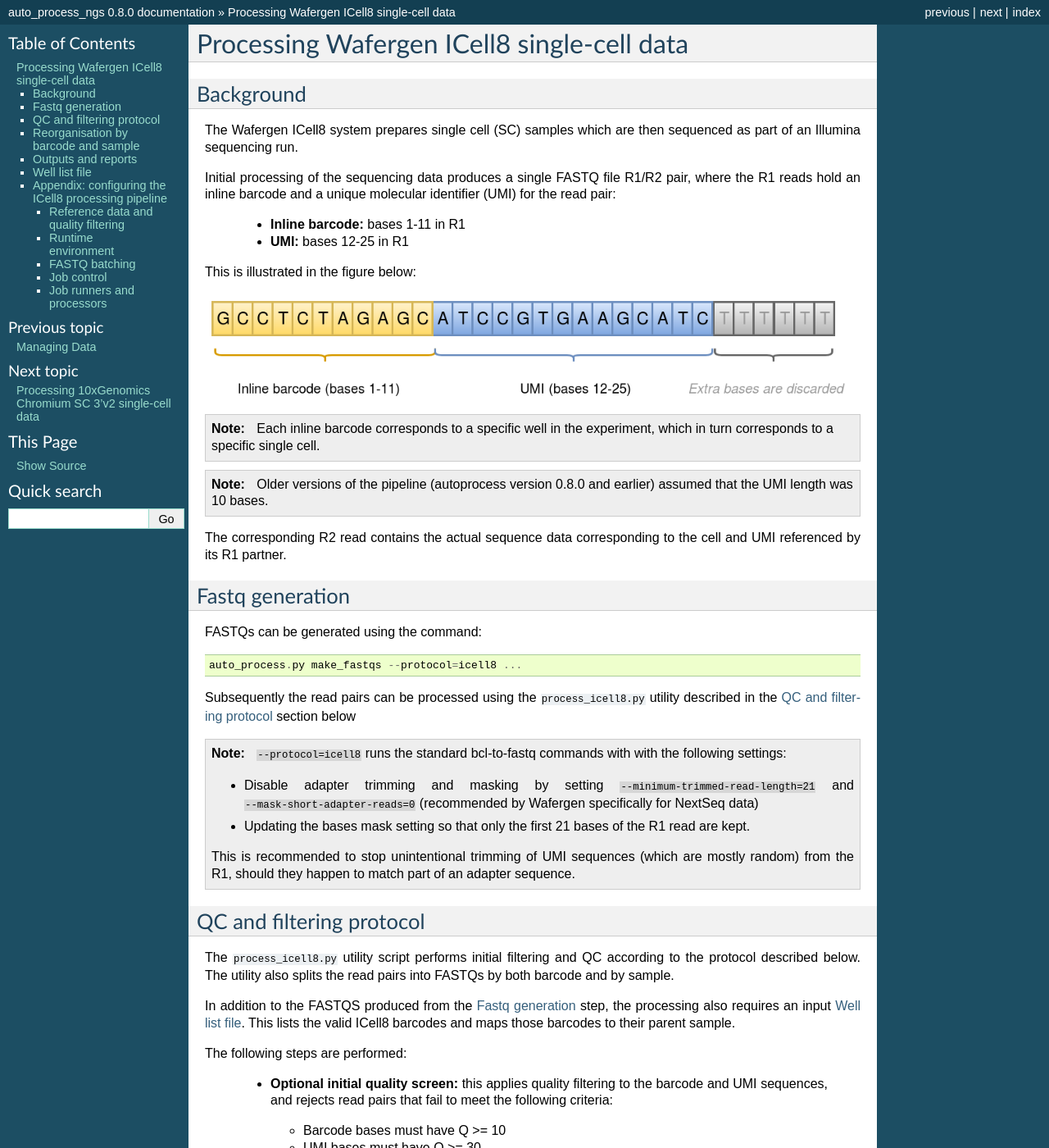
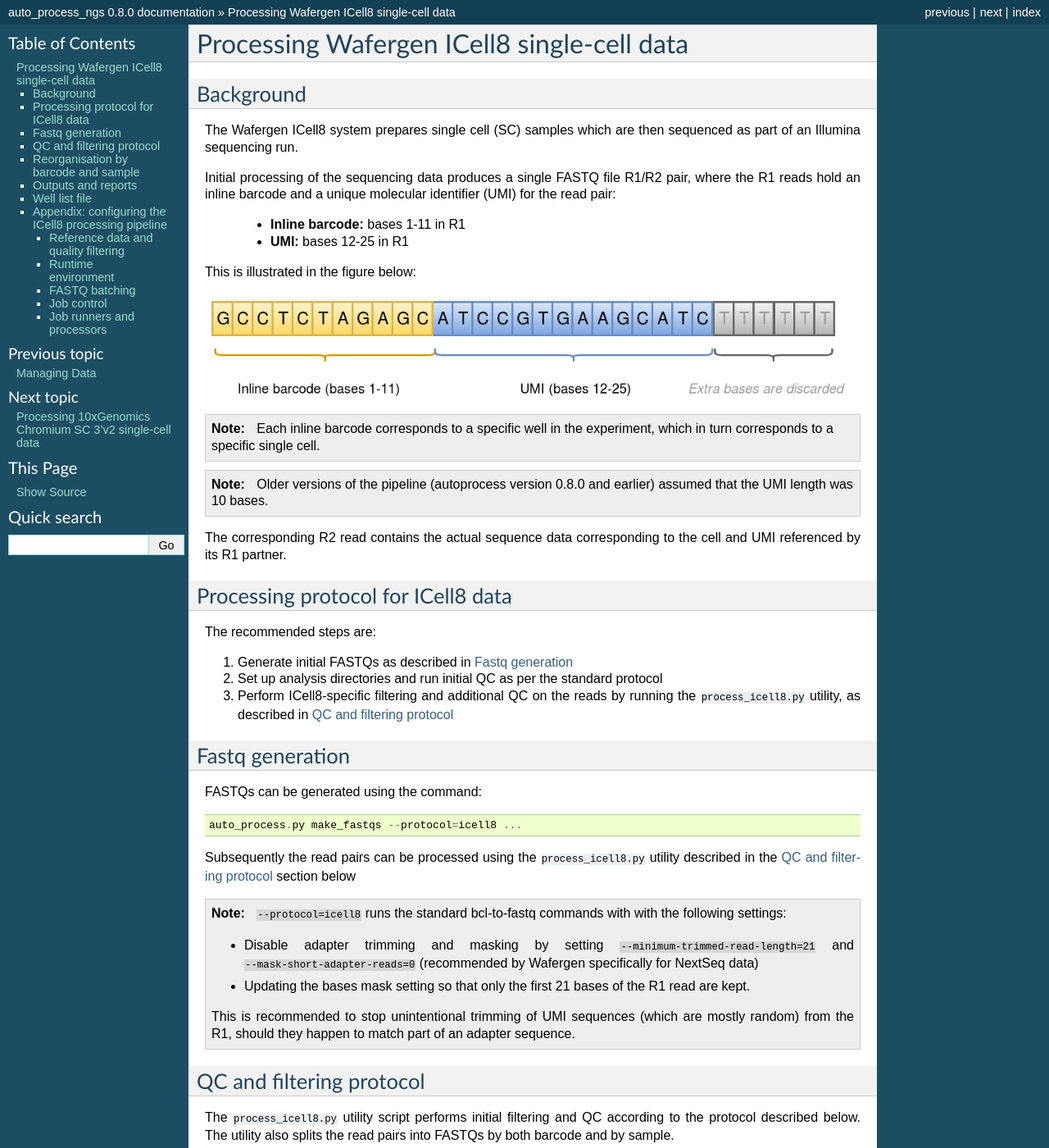
Before and after one commit to fls-bioinformatics-core/auto_process_ngs, a Sphinx documentation site: the page built from docs/source/icell8.rst, in a window 1280 px wide and 1400 px high. Shown: the whole window at 82% size. Built offline with Sphinx 7.4.7, drawn with Linux system fonts in a browser that asks for light colours.

Commit message:
Update ICell8 documentation to include outline of processing protocol.

```diff
--- a/docs/source/icell8.rst
+++ b/docs/source/icell8.rst
@@ -31,6 +31,21 @@
 
 The corresponding R2 read contains the actual sequence data
 corresponding to the cell and UMI referenced by its R1 partner.
+
+.. _icell8_processing_protocol:
+
+Processing protocol for ICell8 data
+-----------------------------------
+
+The recommended steps are:
+
+1. Generate initial FASTQs as described in
+   :ref:`icell8_fastq_generation`
+2. Set up analysis directories and run initial QC as per the standard
+   protocol
+3. Perform ICell8-specific filtering and additional QC on the reads
+   by running the ``process_icell8.py`` utility, as described in
+   :ref:`icell8_qc_and_filtering_protocol`
 
 .. _icell8_fastq_generation:
 
```
